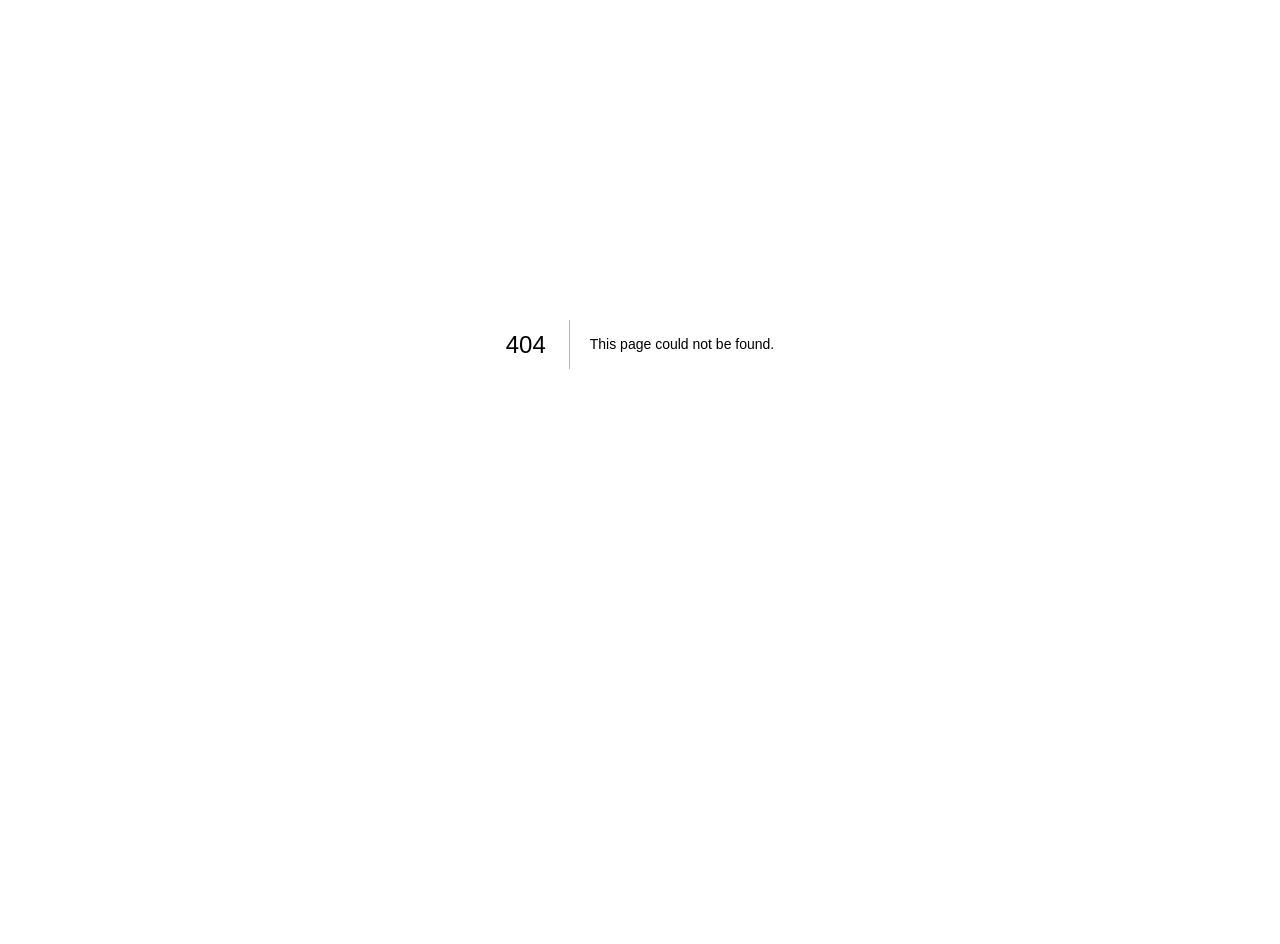
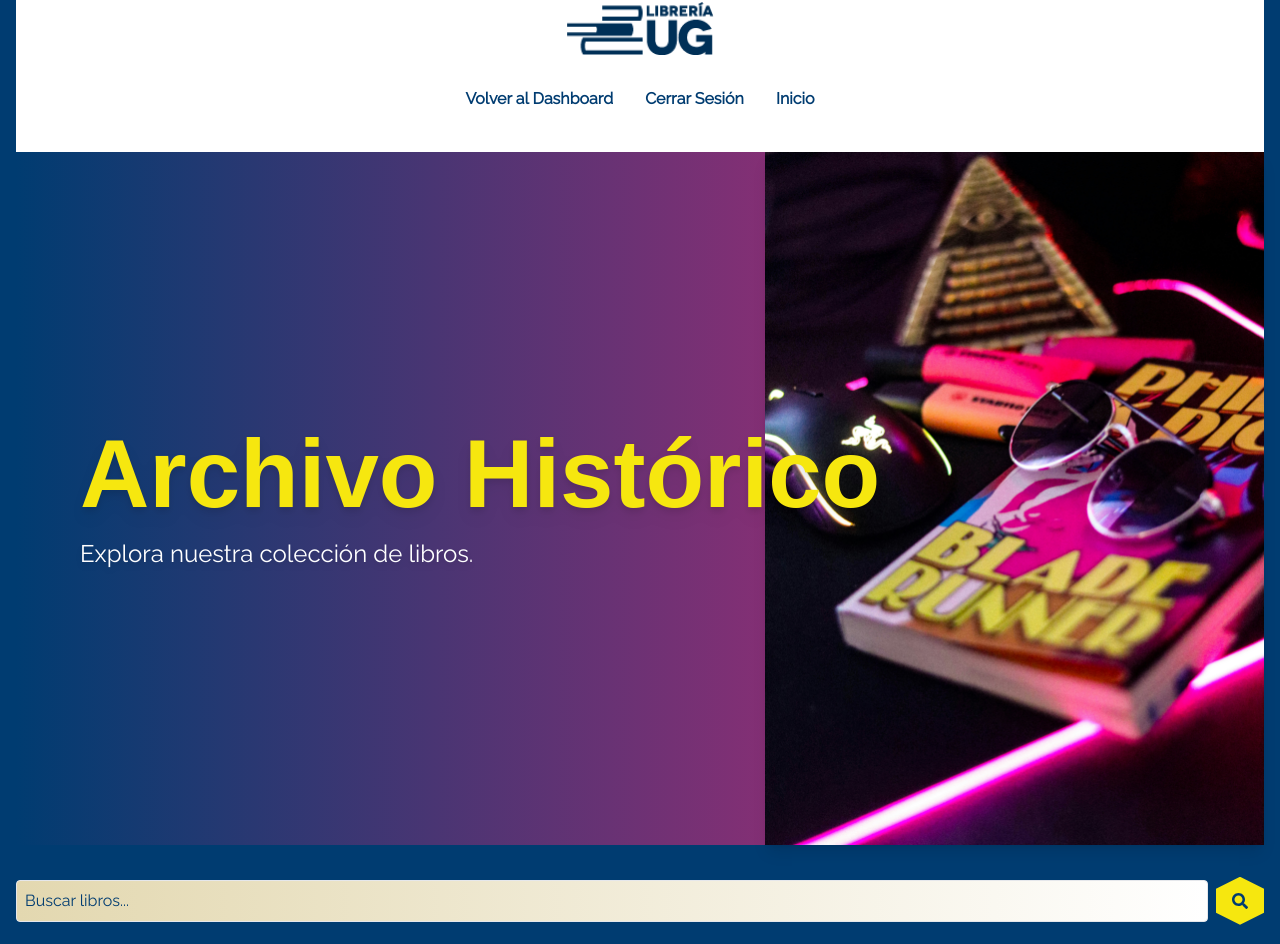
Before and after one commit to Rodro1975/archivo-historico, a Next.js app: page /completeCatalog in a window 1280 px wide. Before the commit this address had no page. Shown: the part 56-1000 px from the top of the page. Before the commit the page ends 800 px from the top, so only its background shows below. Built offline with nearby package versions, Linux system fonts and the light colour scheme; a web font is replaced by a local one.

Commit message:
Se crea la página Catálogo completo y la barra de trabajo

```diff
--- /dev/null
+++ b/app/completeCatalog/page.js
@@ -0,0 +1,124 @@
+"use client"; // Asegúrate de que este es un Client Component
+
+import React, { useState } from "react";
+import { FaSearch } from "react-icons/fa"; // Importa iconos
+import Image from "next/image"; // Importa el componente Image
+import WorkBar from "../../components/WorkBar";
+
+const CatalogoCompleto = () => {
+  const [searchTerm, setSearchTerm] = useState("");
+  const [books, setBooks] = useState([]); // Aquí puedes cargar los libros reales
+
+  const handleSearch = (e) => {
+    setSearchTerm(e.target.value);
+    // Implementa la lógica de búsqueda
+  };
+
+  return (
+    <div className="flex flex-col p-4">
+      {/* Barra de trabajo */}
+      <div className="sticky top-0 z-50">
+        <WorkBar />
+      </div>
+      {/* Hero Section */}
+      <div
+        className="relative flex flex-col md:flex-row-reverse items-center mb-8 bg-gradient-to-r from-blue to-pink-600"
+        style={{ height: "auto" }}
+      >
+        {/* Texto en el lado izquierdo */}
+        <div className="absolute inset-0 flex items-center justify-start text-yellow text-left z-10 px-8 md:px-16">
+          <div>
+            <h1 className="text-6xl md:text-8xl font-extrabold leading-tight drop-shadow-lg">
+              Archivo Histórico
+            </h1>
+            <p className="mt-4 text-xl md:text-2xl text-white drop-shadow-md">
+              Explora nuestra colección de libros.
+            </p>
+          </div>
+        </div>
+
+        {/* Imagen del lado derecho */}
+        <div className="flex-shrink-0 w-full md:w-1/2 lg:w-2/5">
+          <Image
+            src="/images/libroNeon.jpg"
+            alt="Libro Neon"
+            width={500} // Ajusta el ancho según sea necesario
+            height={400} // Ajusta la altura según sea necesario
+            className="object-cover shadow-lg" // Mantiene la imagen en su tamaño original y añade sombra
+          />
+        </div>
+      </div>
+
+      {/* Barra de Búsqueda */}
+      <div className="mb-4 flex items-center">
+        <input
+          type="text"
+          placeholder="Buscar libros..."
+          value={searchTerm}
+          onChange={handleSearch}
+          className="border rounded p-2 flex-grow bg-gradient-to-r from-gold to-white placeholder-blue"
+        />
+        <button className="ml-2 w-12 h-12 bg-yellow text-blue flex items-center justify-center transform rotate-30 clip-hexagon">
+          <div className="w-full h-full flex items-center justify-center -rotate-30">
+            <FaSearch className="text-blue" />
+          </div>
+        </button>
+
+        <style jsx>{`
+          .clip-hexagon {
+            clip-path: polygon(
+              50% 0%,
+              100% 25%,
+              100% 75%,
+              50% 100%,
+              0% 75%,
+              0% 25%
+            );
+          }
+        `}</style>
+      </div>
+
+      {/* Mosaico de Libros */}
+      <div className="grid grid-cols-1 md:grid-cols-2 lg:grid-cols-3 gap-4">
+        {books.length === 0 ? (
+          <p>No hay libros disponibles.</p>
+        ) : (
+          books.map((book) => (
+            <div
+              key={book.id}
+              className="bg-white shadow-md rounded-lg overflow-hidden transition-transform transform hover:scale-105"
+            >
+              <Image
+                src={book.coverImage}
+                alt={book.title}
+                width={300} // Ajusta el ancho según sea necesario
+                height={400} // Ajusta la altura según sea necesario
+                className="w-full h-48 object-cover"
+              />
+              <div className="p-4">
+                <h3 className="font-semibold">{book.title}</h3>
+                <p>
+                  <strong>Autor:</strong> {book.author}
+                </p>
+                <p>
+                  <strong>Descripción:</strong> {book.description}
+                </p>
+                {/* Botón para ver más detalles */}
+                <button
+                  onClick={() =>
+                    console.log(`Ver detalles del libro: ${book.id}`)
+                  } // Cambia esto por la lógica real
+                  className="mt-2 bg-green-500 text-white px-4 py-2 rounded"
+                >
+                  Ver Detalles
+                </button>
+              </div>
+            </div>
+          ))
+        )}
+      </div>
+    </div>
+  );
+};
+
+export default CatalogoCompleto;
--- a/components/PanelEditor.js
+++ b/components/PanelEditor.js
@@ -1,8 +1,9 @@
+// components/PanelEditor.js
 "use client"; // Asegúrate de que este es un Client Component
 
 import React, { useState } from "react";
+import { FaSearch, FaFileDownload, FaFileAlt } from "react-icons/fa"; // Importa iconos
 import Link from "next/link"; // Importa Link para la navegación
-import { FaSearch, FaFileDownload, FaFileAlt, FaUpload } from "react-icons/fa"; // Importa iconos
 
 const PanelEditor = () => {
   const [searchTerm, setSearchTerm] = useState("");
@@ -32,25 +33,7 @@ const PanelEditor = () => {
   };
 
   return (
-    <div className="flex">
-      {/* Sidebar */}
-      <nav className="bg-gray-200 w-64 p-4">
-        <h2 className="text-xl font-bold">Panel Editor</h2>
-        <ul>
-          <li>
-            <Link href="/">Inicio</Link>
-          </li>
-          <li>
-            <Link href="/profile">Perfil</Link>
-          </li>
-          <li>
-            <Link href="/settings">Configuraciones</Link>
-          </li>
-        </ul>
-      </nav>
-
-      {/* Área Principal */}
-      <div className="flex-1 p-4">
+    <div className="flex flex-col p-4">
       <h1 className="text-2xl font-bold mb-4">Gestión de Contenidos</h1>
 
       {/* Barra de Búsqueda */}
@@ -62,7 +45,7 @@ const PanelEditor = () => {
           onChange={handleSearch}
           className="border rounded p-2 flex-grow"
         />
-          <button className="ml-2 bg-blue-500 text-white p-2 rounded">
+        <button className="ml-2 bg-blue text-white p-2 rounded">
           <FaSearch />
         </button>
       </div>
@@ -91,11 +74,18 @@ const PanelEditor = () => {
         </button>
         <button
           onClick={handleDownloadFiles}
-            className="bg-yellow-500 text-white px-4 py-2 rounded"
+          className="bg-yellow text-white px-4 py-2 rounded"
         >
           Descargar Archivos <FaFileDownload />
         </button>
       </div>
+
+      {/* Botón para Ver Catálogo Completo */}
+      <Link href="/completeCatalog" passHref>
+        <button className="bg-gold text-blue px-4 py-2 rounded mb-4">
+          Ver Catálogo Completo
+        </button>
+      </Link>
 
       {/* Sección para Cargar Portadas y Archivos PDF */}
       <h2 className="text-xl font-bold mb-4">
@@ -115,10 +105,9 @@ const PanelEditor = () => {
       </div>
 
       {/* Botón para Guardar Cambios */}
-        <button className="bg-blue-500 text-white px-4 py-2 rounded">
+      <button className="bg-blue text-white px-4 py-2 rounded">
         Guardar Cambios
       </button>
-      </div>
     </div>
   );
 };
--- /dev/null
+++ b/components/WorkBar.js
@@ -0,0 +1,38 @@
+import React from "react";
+import Link from "next/link"; // Importa Link para la navegación
+import Image from "next/image"; // Importa el componente Image
+
+const WorkBar = () => {
+  return (
+    <div className="bg-white text-blue h-48 flex flex-col items-center justify-center">
+      {/* Logo en el centro */}
+      <div className="flex items-center mb-8">
+        {" "}
+        {/* Aumentamos el margen inferior a mb-8 */}
+        <Image
+          src="/images/logo_libreria.png" // Asegúrate de que esta ruta sea correcta
+          alt="Logo librería GTO"
+          width={150} // Tamaño del logo
+          height={150} // Tamaño del logo
+        />
+      </div>
+
+      {/* Enlaces */}
+      <div className="flex space-x-8">
+        {" "}
+        {/* Aumenta el espacio entre los enlaces */}
+        <Link href="/framework" className="hover:text-gold font-bold">
+          Volver al Dashboard
+        </Link>
+        <Link href="/logout" className="hover:text-gold font-bold">
+          Cerrar Sesión
+        </Link>
+        <Link href="/" className="hover:text-gold font-bold">
+          Inicio
+        </Link>
+      </div>
+    </div>
+  );
+};
+
+export default WorkBar;
```
Also changed, not shown: public/images/libroNeon.jpg (added). Lines whose indentation alone changed are shown as unchanged.
